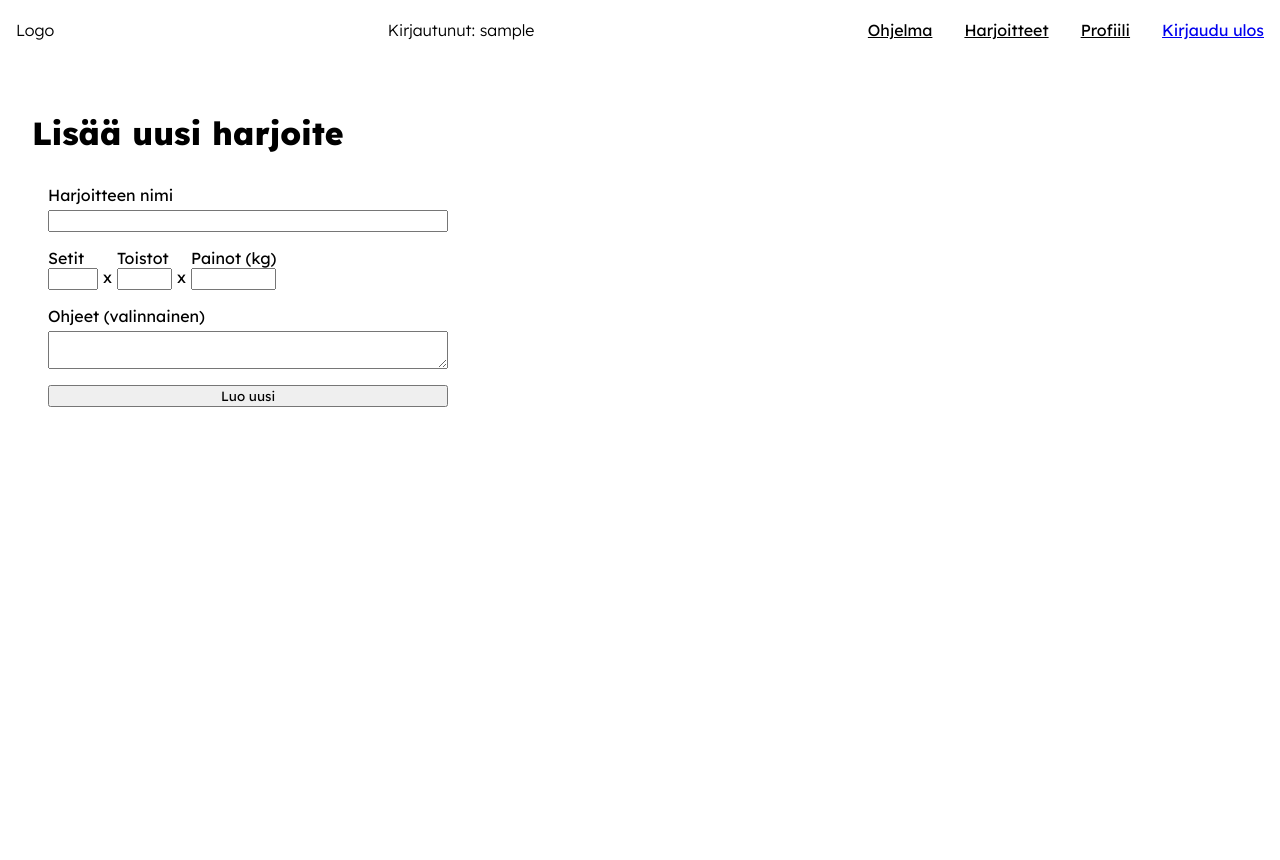
After one commit to eelisl/saliohjelma, a Flask app: page /uusi in a window 1280 px wide. The commit adds this page. Run offline with Flask 3, Linux system fonts and the light colour scheme; the visitor is signed in with stand-in values (Sample User, id 1).

Commit message:
feature: add exercise adding, move notification to layout

```diff
--- a/static/main.css
+++ b/static/main.css
@@ -156,3 +156,41 @@ a {
 .quick-actions__selection:hover {
     transform: scale(1.1);
 }
+
+/* NEW EXERCISE */
+
+.new-exercise__container {
+    display: flex;
+    flex-direction: column;
+    background-color: white;
+    border-radius: 10px;
+    margin: 2rem 1rem;
+    max-width: 400px;
+}
+
+.new-exercise__input-container {
+    display: flex;
+    flex-direction: column;
+    text-align: start;
+}
+
+.exercise__input-label {
+    display: flex;
+    flex-direction: column;
+    gap: 5px;
+    margin-bottom: 1rem;
+}
+
+.exercise__input-group {
+    display: flex;
+    gap: 5px;
+    align-items: center;
+}
+
+.exercise__select {
+    display: flex;
+    flex-direction: column;
+    max-width: 100px;
+    min-width: 50px;
+    margin-bottom: 1rem;
+}
--- a/templates/layout.html
+++ b/templates/layout.html
@@ -36,5 +36,20 @@
     </div>
     {% endif %}
     {% block content %}{% endblock %}
+        {% with messages = get_flashed_messages(with_categories=True) %}
+        {% if messages %}
+            {% for category, msg in messages %}
+                {% if category == 'error':%}
+                <div class="error message">
+                    {{msg}}
+                </div>
+                {% else: %}
+                <div class="success message">
+                    {{msg}}
+                </div>
+                {% endif %}
+            {% endfor %}
+        {% endif %}
+    {% endwith %}
 </body>
 </html>
--- /dev/null
+++ b/templates/new_exercise.html
@@ -0,0 +1,44 @@
+{% extends "layout.html" %}
+
+{% block title %}Uusi harjoite{% endblock %}
+
+{% block content %}
+
+<div class="content">
+    <h1>Lisää uusi harjoite</h1>
+
+    <div class="new-exercise__container">
+        <form class="new-exercise__input-container" method="post" action="/api/exercise">
+            <label class="exercise__input-label">
+                Harjoitteen nimi
+                <input name="title" required/>
+            </label>
+            <div class="exercise__input-group">
+                <label class="exercise__select">
+                    Setit
+                    <input type="number" min="1" max="5" name="set_amount" required/>
+                </label>
+                <span> x </span>
+                <label class="exercise__select">
+                    Toistot
+                    <input type="number" min="1" max="100" name="rep_amount" required/>
+                </label>
+                <span> x </span>
+                <label class="exercise__select">
+                    Painot (kg)
+                    <input type="number" min="1" max="300" name="weight" required/>
+                </label>
+            </div>
+            <label class="exercise__input-label">
+                Ohjeet (valinnainen)
+                <textarea name="description">
+                    </textarea>
+            </label>
+            <button>Luo uusi</button>
+        </form>
+
+    </div>
+
+</div>
+
+{% endblock %}
```
Also changed, not shown: templates/login.html (+0 -15 lines), templates/register.html (+0 -15 lines).
